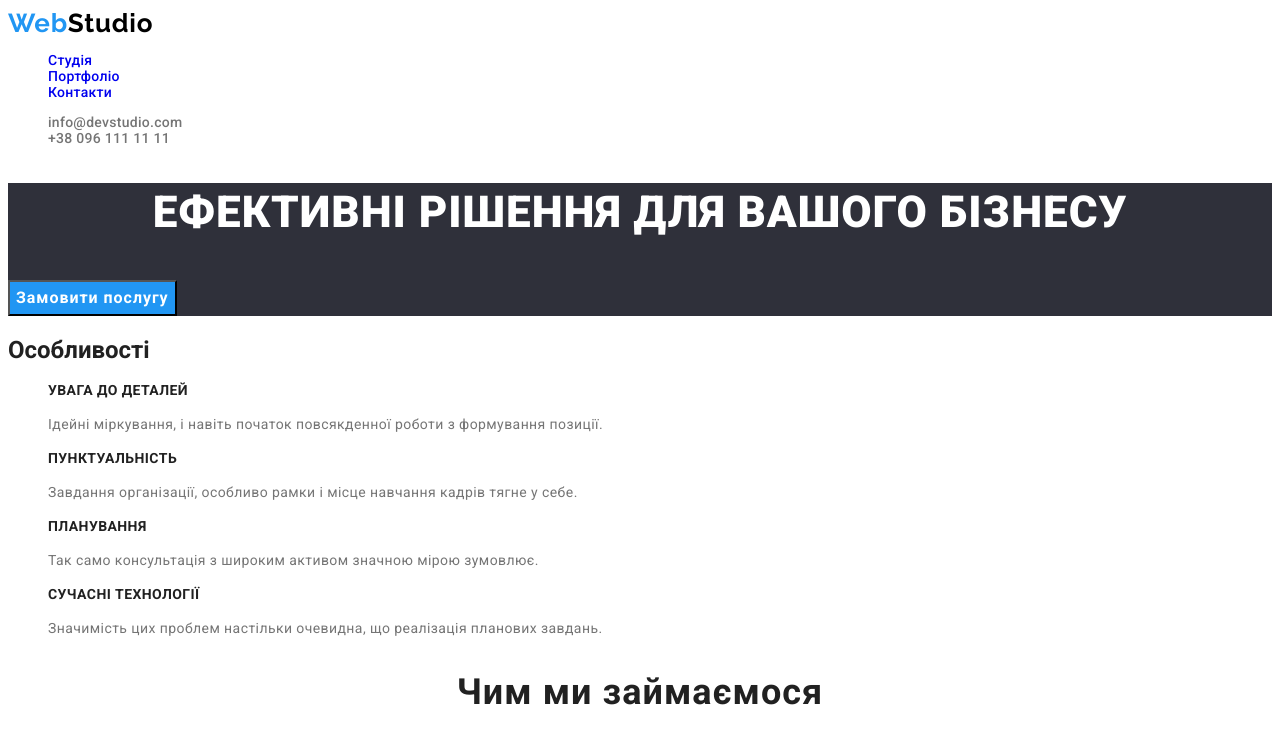
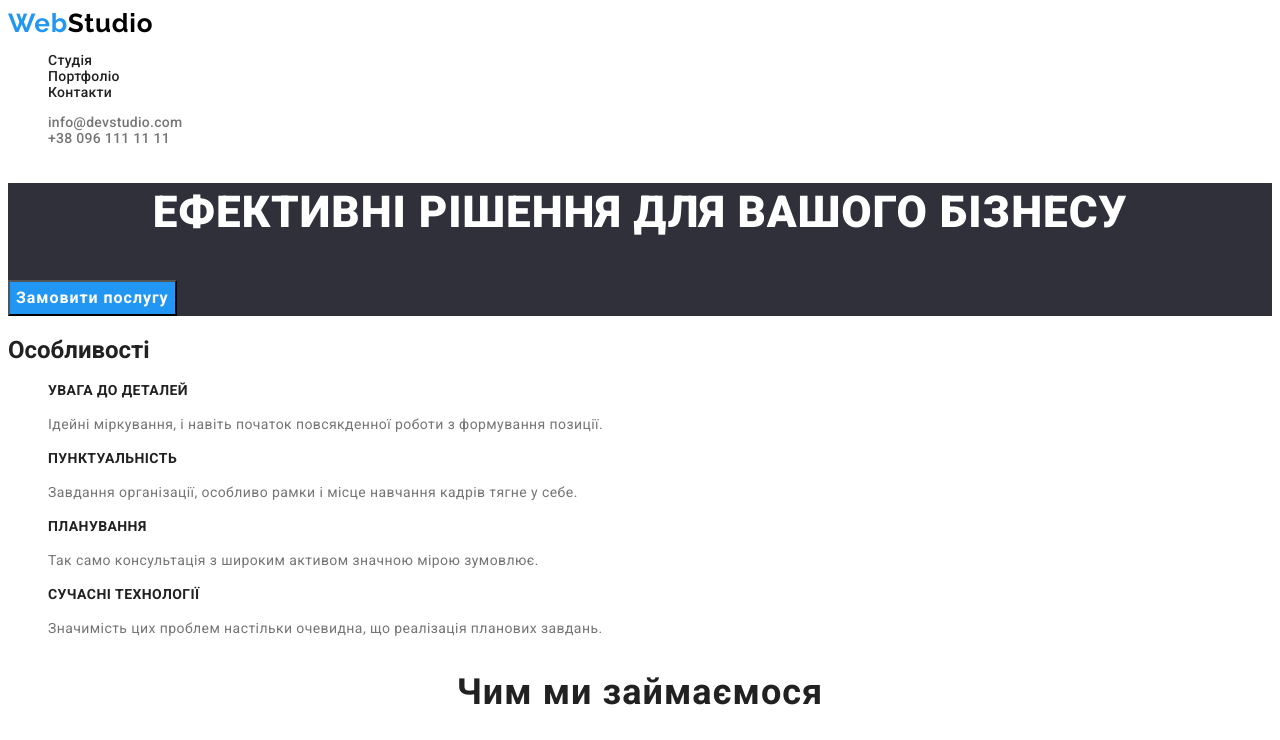
Before and after one commit to VeronikaKodlubovska/goit-markup-hw-02, a plain HTML site: page index.html in a window 1280 px wide. Shown: the top 740 px of the page. Drawn offline with Linux system fonts and the light colour scheme.

Commit message:
Додає виправлення у колір посилання в навігації

```diff
--- a/css/styles.css
+++ b/css/styles.css
@@ -59,6 +59,9 @@ body {
     text-decoration: none;
 }
 
+.site-nav .link {
+    color: var(--main-text-color);
+}
 
 /* Contacts */
 
```
